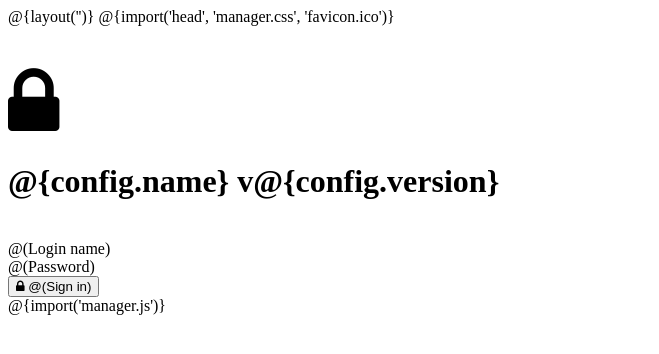
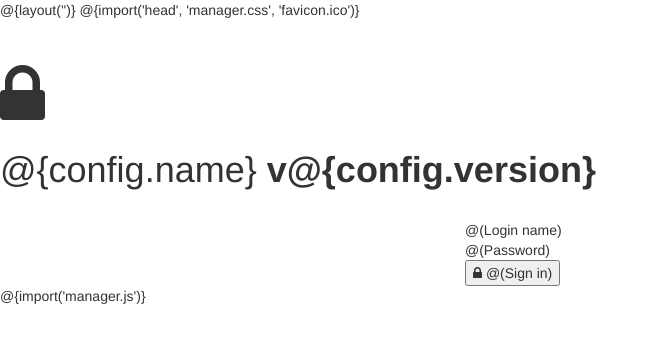
Before and after one commit to angeal185/nodejs-blog-website-complete, a website: page views/manager-login.html in a window 1280 px wide. Shown: the whole page, without its empty margins (0-659 px from the left). Drawn offline with nearby package versions, Linux system fonts and the light colour scheme.

Commit message:
Update manager-login.html

```diff
--- a/views/manager-login.html
+++ b/views/manager-login.html
@@ -11,6 +11,7 @@
 	<meta name="robots" content="all,follow" />
 	<link rel="stylesheet" href="//cdnjs.cloudflare.com/ajax/libs/font-awesome/4.6.3/css/font-awesome.min.css" />
     <link rel="stylesheet" href="//fonts.googleapis.com/css?family=Source+Sans+Pro:400,200,700&subset=latin,latin-ext" />
+	<link rel="stylesheet" href="https://maxcdn.bootstrapcdn.com/bootstrap/3.3.7/css/bootstrap.min.css" />
 	@{import('head', 'manager.css', 'favicon.ico')}
 </head>
 <body>
```
